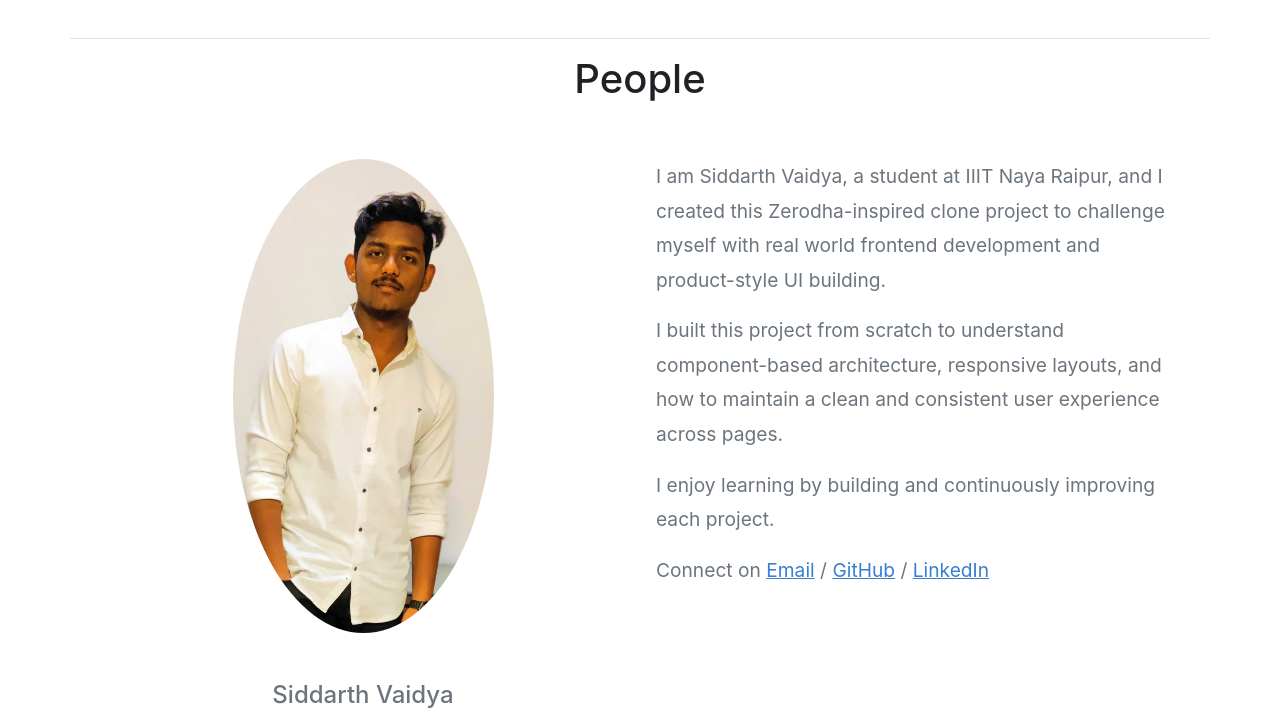
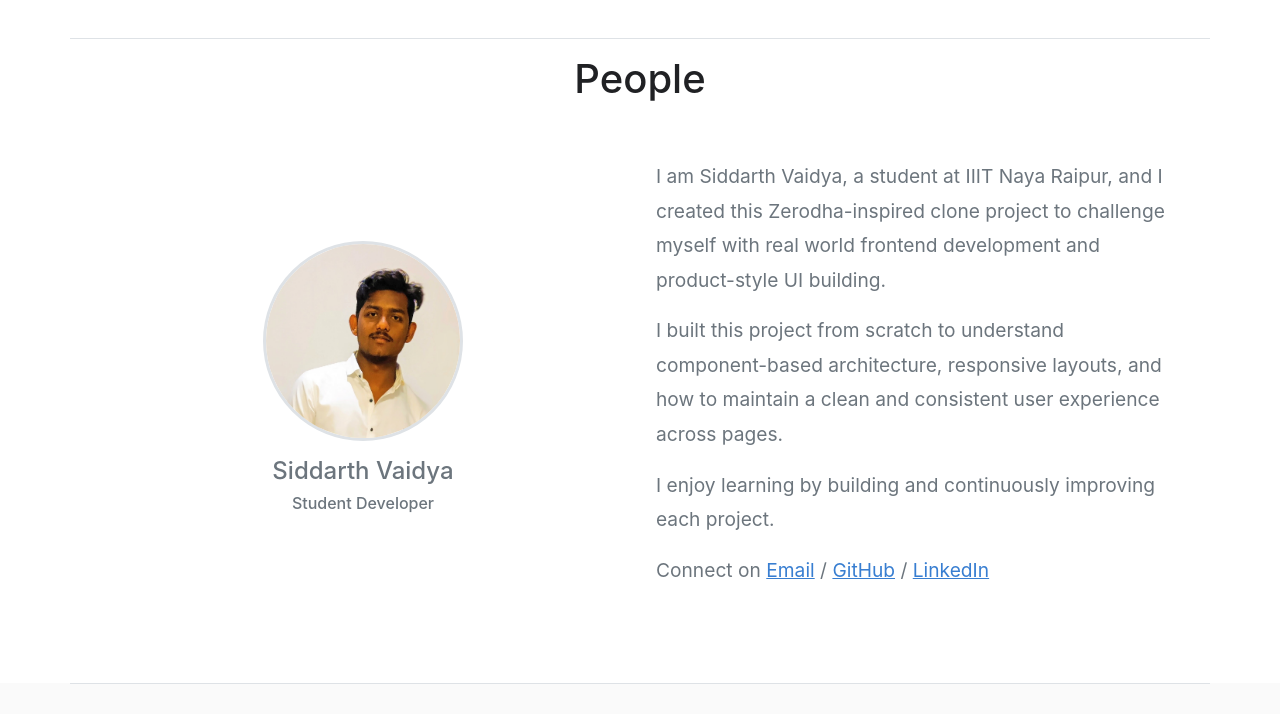
Before and after one commit to SidVaidya2005/Zerodha_Clone, a React app in the folder frontend/: page /about in a window 1280 px wide. Shown: the part 1050-1764 px from the top of the page. Built offline with nearby package versions, Linux system fonts and the light colour scheme; no server answers.

Commit message:
style: Update app team avatar styles and adjust alignment in Team component

```diff
--- a/frontend/src/index.css
+++ b/frontend/src/index.css
@@ -205,8 +205,14 @@ a:hover {
 }
 
 .app-team-avatar {
-  border-radius: 100%;
-  width: 50%;
+  width: 200px;
+  height: 200px;
+  border-radius: 50%;
+  object-fit: cover;
+  object-position: center top;
+  border: 3px solid var(--app-border);
+  display: block;
+  margin: 0 auto;
 }
 
 .support-hero-section {
--- a/frontend/src/landing_page/about/Team.js
+++ b/frontend/src/landing_page/about/Team.js
@@ -7,14 +7,14 @@ function Team() {
         <h1 className="text-center ">People</h1>
       </div>
 
-      <div className="row p-3 text-muted app-rich-text">
+      <div className="row p-3 text-muted app-rich-text align-items-center">
         <div className="col-6 p-3 text-center">
           <img
             src="media/images/MyImage.jpg"
             className="app-team-avatar"
             alt="Siddarth Vaidya"
           />
-          <h4 className="mt-5">Siddarth Vaidya</h4>
+          <h4 className="mt-3">Siddarth Vaidya</h4>
           <h6>Student Developer</h6>
         </div>
         <div className="col-6 p-3">
```
